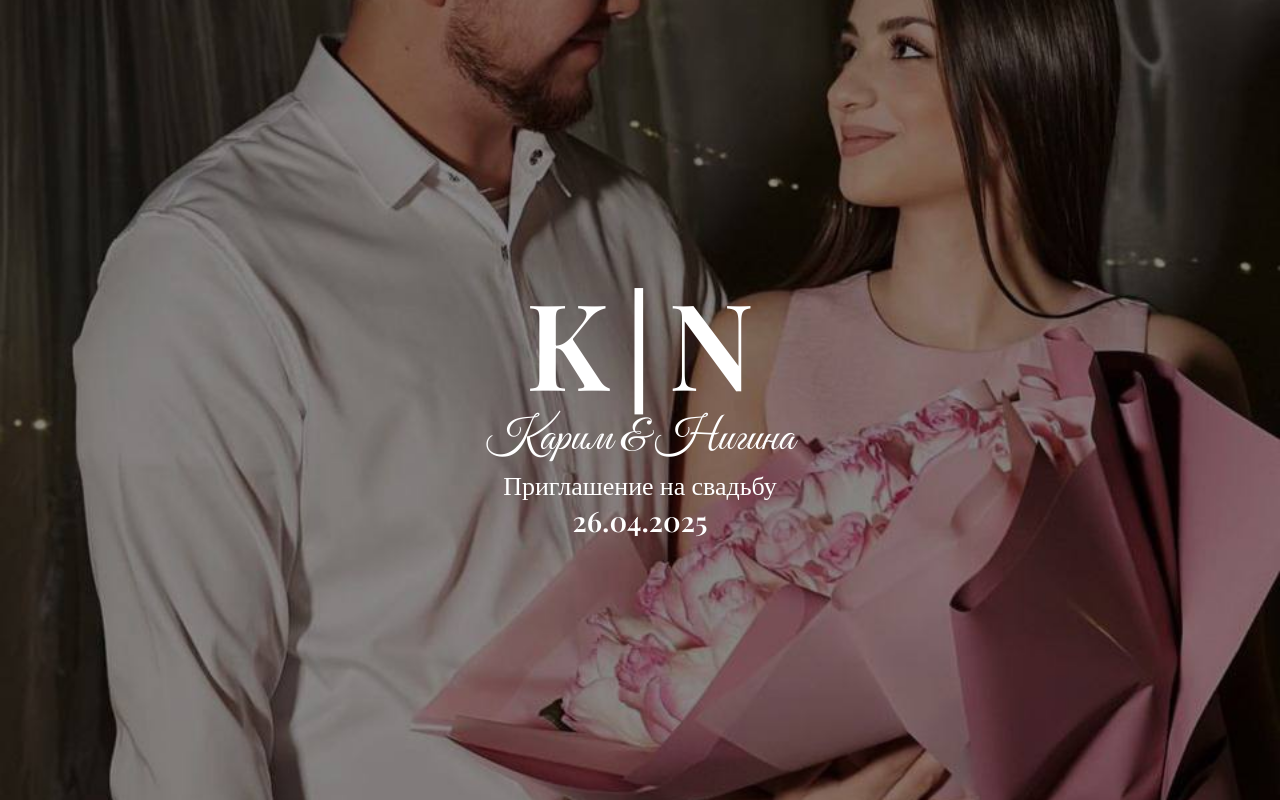
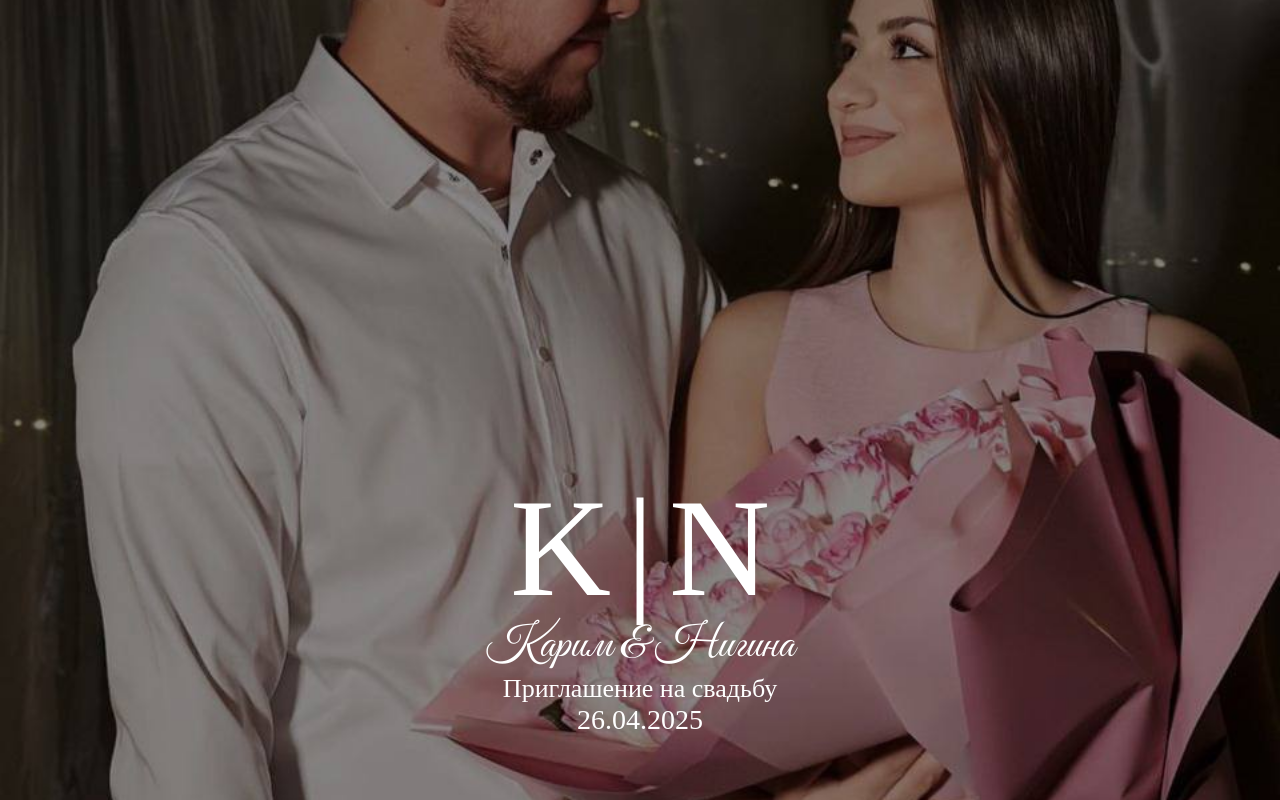
Before and after one commit to broevanigina/wedding-invite, a plain HTML site: page index.html in a window 1280 px wide. Drawn offline with nearby package versions, Linux system fonts and the light colour scheme; a web font is replaced by a local one.

Commit message:
index.html

```diff
--- a/index.html
+++ b/index.html
@@ -5,7 +5,7 @@
     <meta name="viewport" content="width=device-width, initial-scale=1.0">
     <title>Приглашение на свадьбу</title>
     <style>
-        @import url('https://fonts.googleapis.com/css2?family=Playfair+Display:wght@300;600&family=Great+Vibes&display=swap');
+        @import url('https://fonts.googleapis.com/css2?family=Libre+Baskerville:wght@300&family=Great+Vibes&display=swap');
 
         * {
             margin: 0;
@@ -14,32 +14,32 @@
         }
 
         body {
-            font-family: 'Playfair Display', serif;
+            font-family: 'Libre Baskerville', serif;
             display: flex;
             justify-content: center;
-            align-items: center;
+            align-items: flex-end;
             height: 100vh;
-            overflow: hidden;
             background: url('https://github.com/broevanigina/wedding-invite/blob/main/photo_2025-03-24_03-11-56.jpg?raw=true') no-repeat center center/cover;
         }
 
         .container {
             text-align: center;
-            position: relative;
             width: 100%;
+            padding-bottom: 5%;
+            animation: fadeInUp 1.5s ease-out;
         }
 
         .initials {
             display: flex;
             justify-content: center;
             align-items: center;
-            font-size: 120px;
-            font-weight: 300;
+            font-size: 140px; /* Увеличила буквы */
+            font-weight: 300; /* Сделала тоньше */
             color: white;
         }
 
         .divider {
-            font-size: 120px;
+            font-size: 140px;
             font-weight: 100;
             margin: 0 15px;
         }
@@ -49,35 +49,24 @@
             font-size: 45px;
             color: white;
             margin-top: -10px;
-            opacity: 0;
-            transform: translateY(30px);
-            animation: fadeInUp 1.5s ease-out forwards;
         }
 
         .invite-text,
         .date {
-            font-size: 26px; /* Сделала крупнее */
+            font-size: 26px;
             font-weight: 400;
             color: white;
-            opacity: 0;
-            transform: translateY(30px);
-            animation: fadeInUp 1.5s ease-out forwards;
-        }
-
-        .invite-text {
-            animation-delay: 0.5s;
         }
 
         .date {
-            font-size: 28px; /* Увеличила дату */
+            font-size: 28px;
             font-weight: 500;
-            animation-delay: 1s;
         }
 
         @keyframes fadeInUp {
             from {
                 opacity: 0;
-                transform: translateY(30px);
+                transform: translateY(50px);
             }
             to {
                 opacity: 1;
@@ -87,11 +76,11 @@
 
         @media (max-width: 768px) {
             .initials {
-                font-size: 90px;
+                font-size: 110px;
             }
 
             .divider {
-                font-size: 90px;
+                font-size: 110px;
                 margin: 0 10px;
             }
 
```
